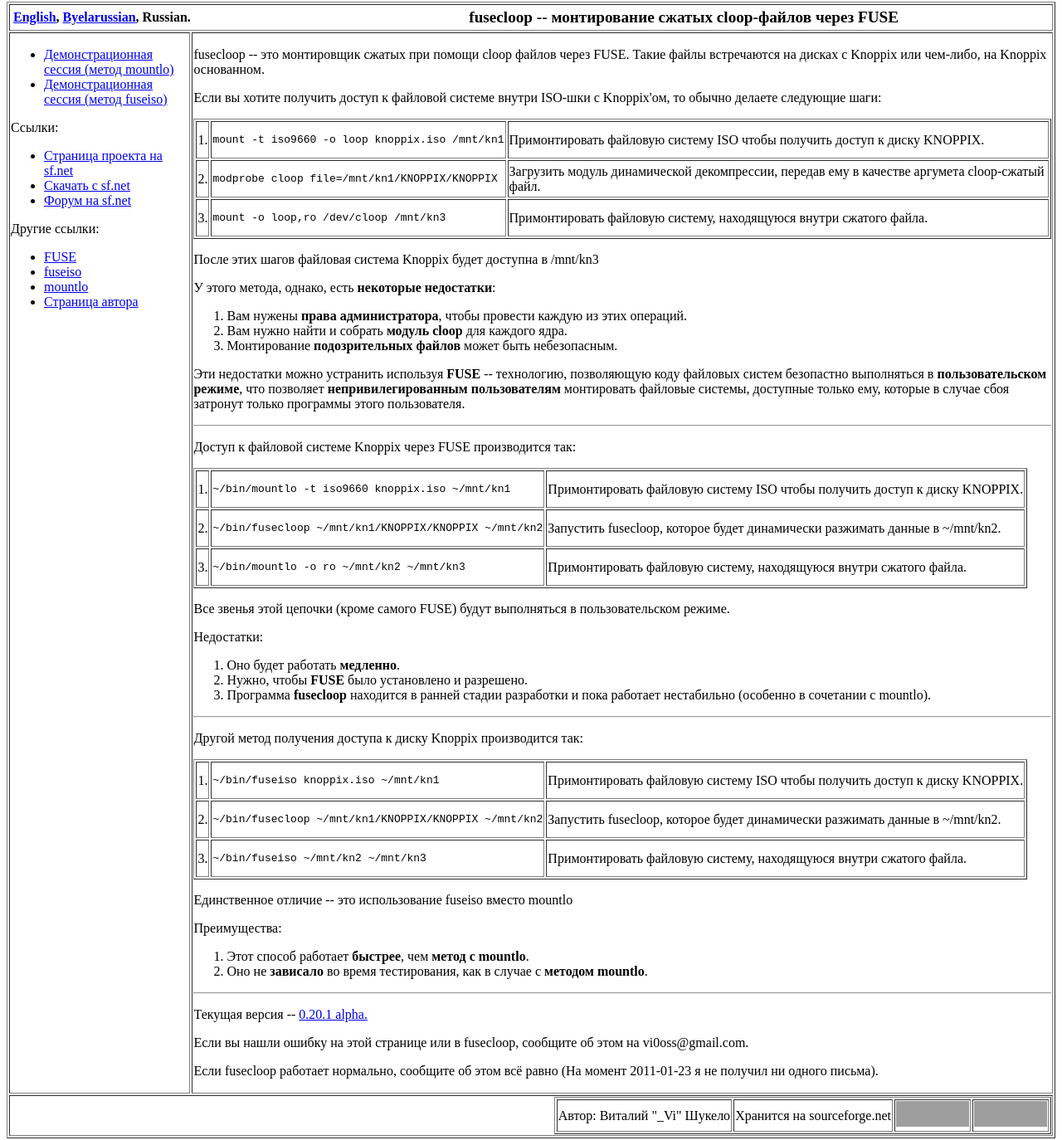
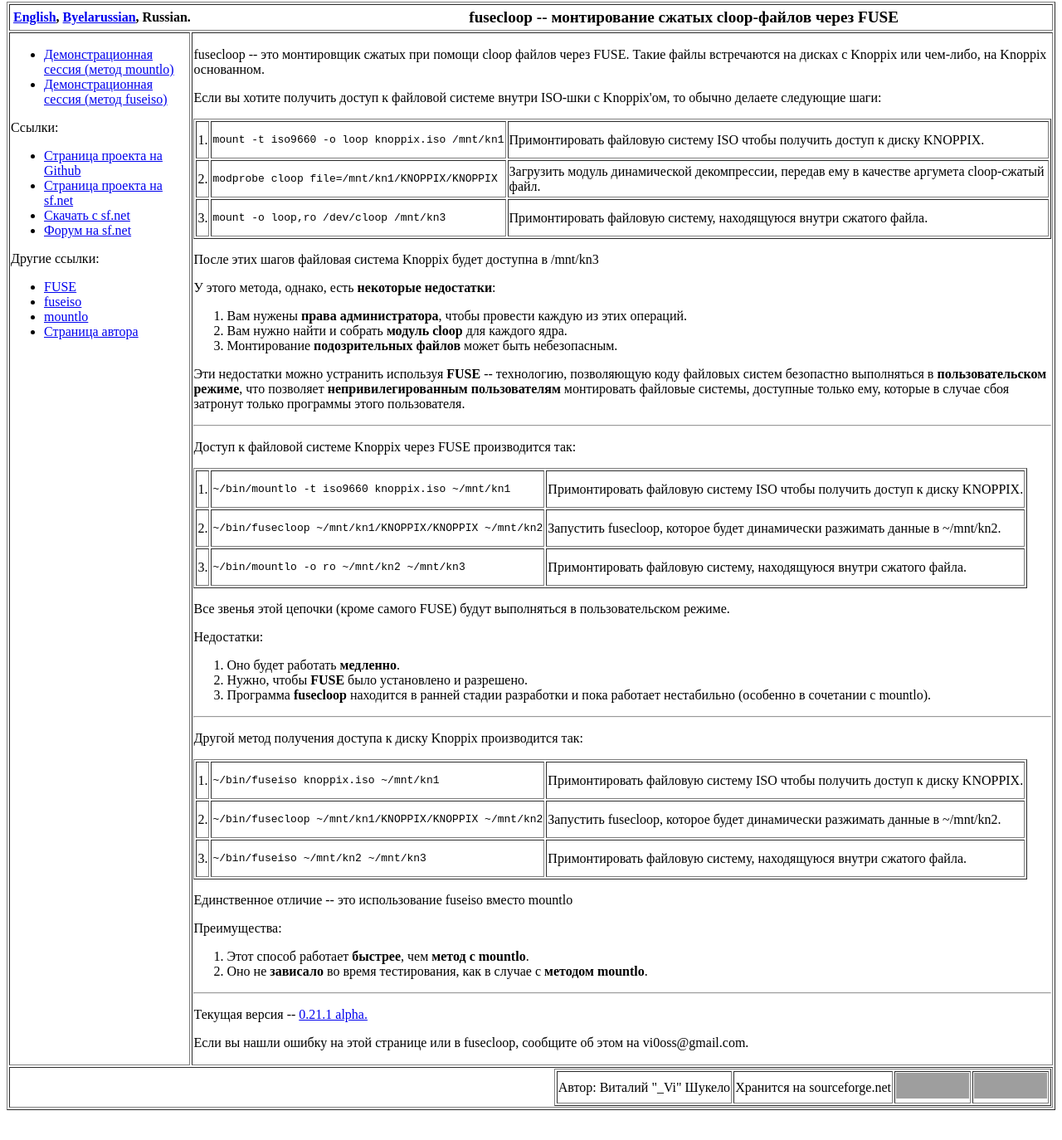
Before and after one commit to vi/fusecloop, a plain HTML site: page htdocs/index_ru.html in a window 1280 px wide. Shown: the part 6-1380 px from the top of the page at 83% size. After the commit the page ends 1352 px from the top, so only its background shows below. Drawn offline with Linux system fonts and the light colour scheme; grey boxes are pictures that could not be loaded.

Commit message:
Update fusecloop.sourceforge.net content

```diff
--- a/htdocs/index_ru.html
+++ b/htdocs/index_ru.html
@@ -41,6 +41,11 @@
 			    </ul>
 			    Ссылки:
 			    <ul>
+				<li>
+				<a href="http://github.com/vi/fusecloop/">
+				    Страница проекта на Github
+				</a>
+				</li>
 				<li>
 				<a href="http://sourceforge.net/projects/fusecloop/">
 				    Страница проекта на sf.net
@@ -244,15 +249,14 @@
 			    <hr />
 			    <p>
 				Текущая версия --
-				<a href="http://downloads.sourceforge.net/fusecloop/files/fusecloop-0.20.1.tar.bz2">
-				    0.20.1 alpha.
+				<a href="http://downloads.sourceforge.net/fusecloop/files/fusecloop-0.21.1.tar.bz2">
+				    0.21.1 alpha.
 				</a>
 			    </p>
 			    <p>
 				Если вы нашли ошибку на этой странице или в fusecloop, сообщите об этом на vi0oss@gmail.com.
 			    </p>
 			    <p>
-				Если fusecloop работает нормально, сообщите об этом всё равно (На момент 2011-01-23 я не получил ни одного письма).
 			    </p>
 			</td>
 		    </tr>
```
Also changed, not shown: htdocs/index.html (+7 -3 lines), htdocs/index_by.html (+7 -3 lines), 1 other file.
